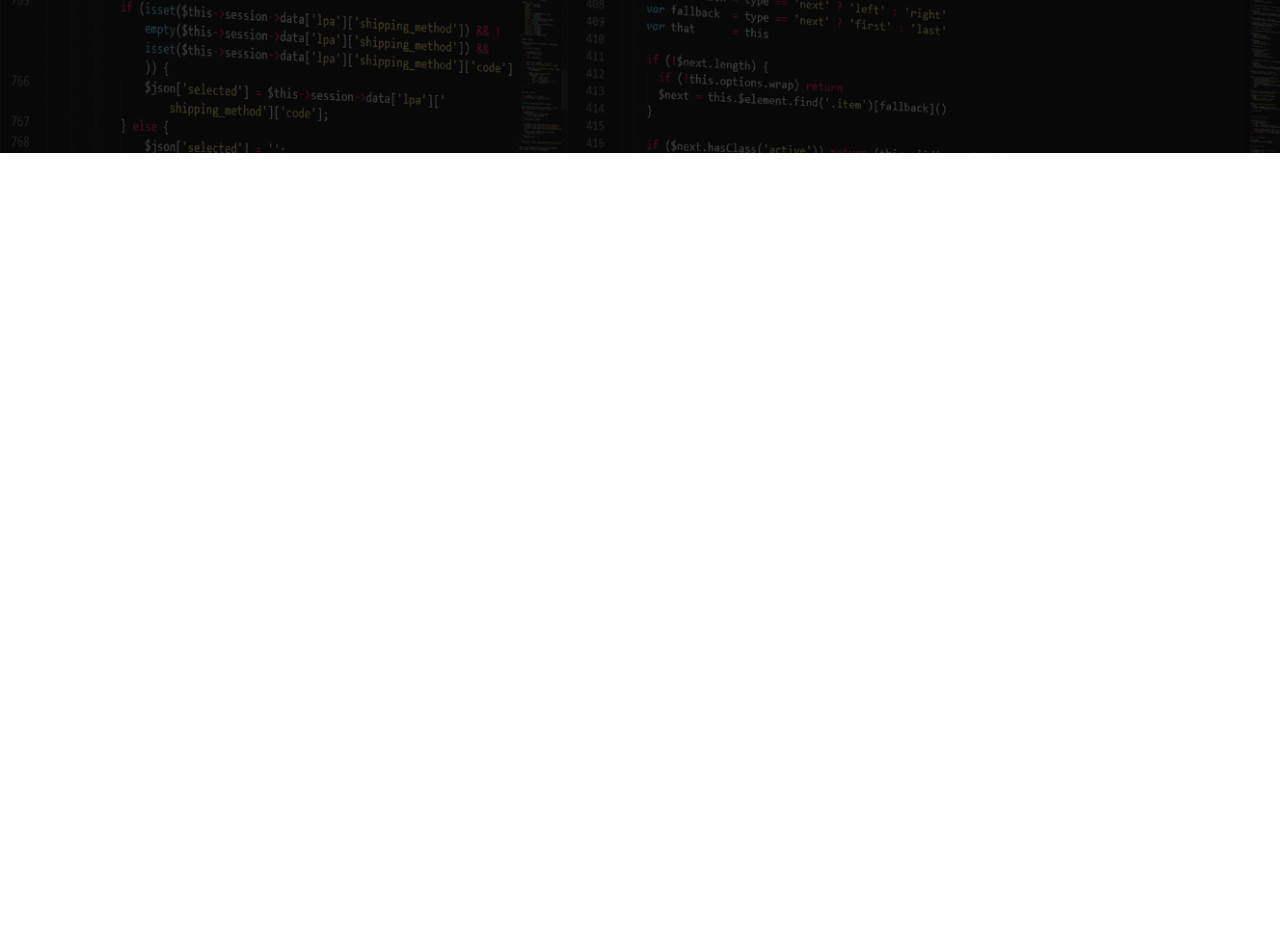
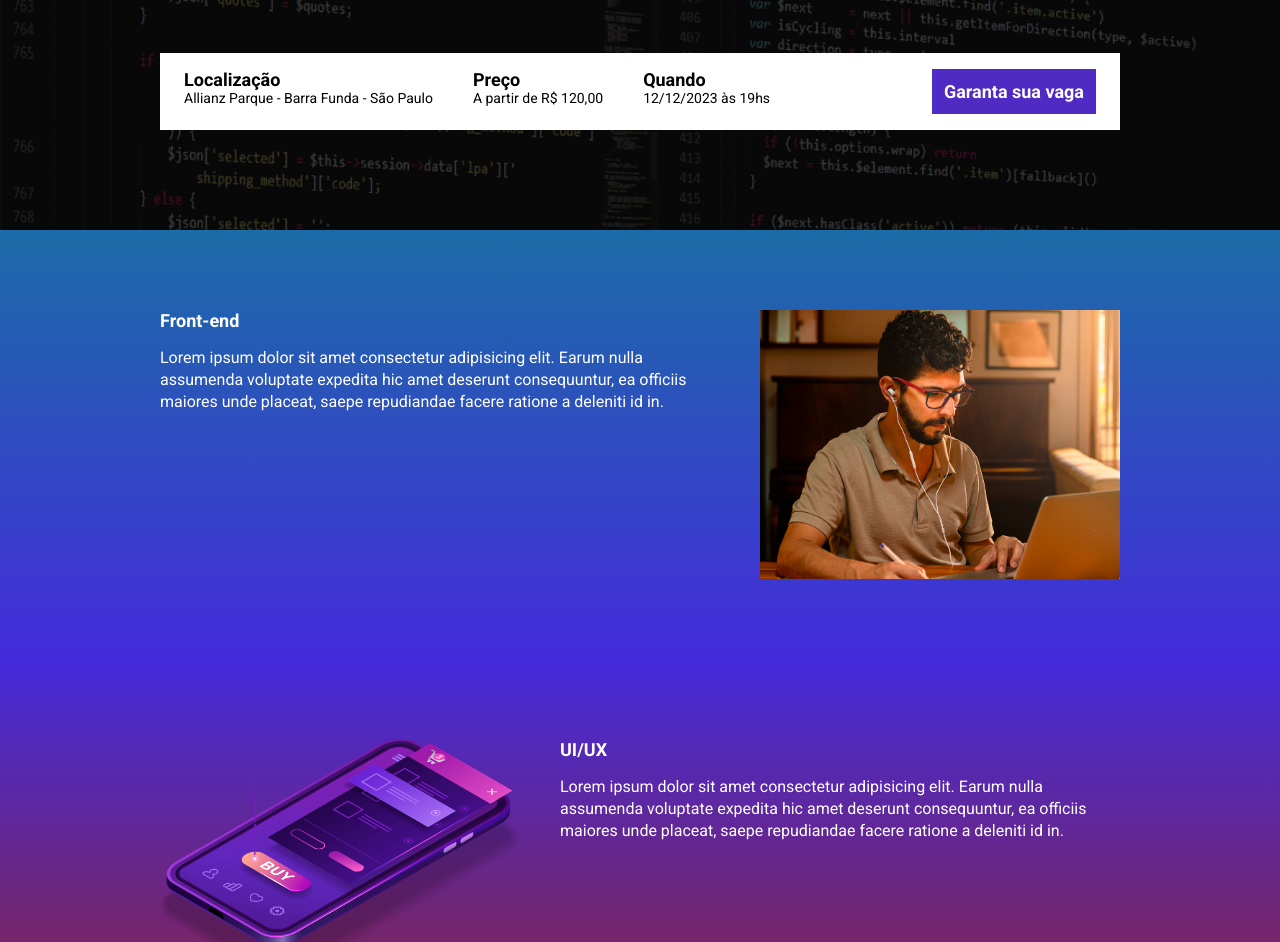
Before and after one commit to FernandoCalico/ebac_tech_talks, a website built with Parcel: page src/index.html in a window 1280 px wide. Shown: the part 331-1273 px from the top of the page. Before the commit the page ends 800 px from the top, so only its background shows below. Built offline with nearby package versions, Linux system fonts and the light colour scheme.

Commit message:
Finalizando o Projeto

```diff
--- a/package.json
+++ b/package.json
@@ -2,9 +2,9 @@
   "name": "ebac_talks",
   "version": "1.0.0",
   "description": "",
-  "main": "index.js",
   "scripts": {
     "dev": "parcel src/index.html src/styles/main.scss src/scripts/main.js",
+    "build": "parcel src/index.html",
     "test": "echo \"Error: no test specified\" && exit 1"
   },
   "author": "",
--- a/src/index.html
+++ b/src/index.html
@@ -8,6 +8,7 @@
     <link rel="preconnect" href="https://fonts.gstatic.com" crossorigin>
     <link href="https://fonts.googleapis.com/css2?family=Roboto:wght@400;700;900&display=swap" rel="stylesheet">
     <link rel="stylesheet" href="styles/main.scss">
+    <link rel="stylesheet" href="https://unpkg.com/aos@next/dist/aos.css"/>
     <title>EBAC Tech Talks</title>
 </head>
 <body>
@@ -15,10 +16,73 @@
         <div class="container">
             <img class="hero__logo" src="./images/ebac_logo.svg" alt="EBAC">
             <p class="hero__text">
-                O maior evento de tecnologia do Brasil começa em 10d 12h 20m 15s
+                O maior evento de tecnologia do Brasil começa em <br>
+                <span id="contador"></span>
             </p>
+            <div class="infos-bar">
+                <ul class="infos-bar__infos">
+                    <li class="infos-bar__infos__item">
+                        <b>Localização</b>
+                        Allianz Parque - Barra Funda - São Paulo
+                    </li>
+                    <li class="infos-bar__infos__item">
+                        <b>Preço</b>
+                        A partir de R$ 120,00
+                    </li>
+                    <li class="infos-bar__infos__item">
+                        <b>Quando</b>
+                        12/12/2023 às 19hs
+                    </li>
+                </ul>
+                <a class="button button--primary" href="">Garanta sua vaga</a>
+            </div>
         </div>
     </header>
+    <section class="event event--frontend">
+        <div class="container" data-aos="fade-right">
+            <div class="event__details">
+                <h2 class="event__details__title">Front-end</h2>
+                <p class="event__details__description">
+                    Lorem ipsum dolor sit amet consectetur adipisicing elit. Earum nulla assumenda voluptate expedita hic amet deserunt consequuntur, ea officiis maiores unde placeat, saepe repudiandae facere ratione a deleniti id in.
+                </p>
+            </div>
+            <img class="event__image" src="./images/frontend.png" alt="Front-end">
+        </div>
+    </section>
+    <section class="event event--ui-ux event--image-left">
+        <div class="container" data-aos="fade-left">
+            <div class="event__details">
+                <h2 class="event__details__title">UI/UX</h2>
+                <p class="event__details__description">
+                    Lorem ipsum dolor sit amet consectetur adipisicing elit. Earum nulla assumenda voluptate expedita hic amet deserunt consequuntur, ea officiis maiores unde placeat, saepe repudiandae facere ratione a deleniti id in.
+                </p>
+            </div>
+            <img class="event__image" src="./images/ui-ux.png" alt="UI/UX">
+        </div>
+    </section>
+    <section class="event event--data-science">
+        <div class="container" data-aos="fade-right">
+            <div class="event__details">
+                <h2 class="event__details__title">Data Science</h2>
+                <p class="event__details__description">
+                    Lorem ipsum dolor sit amet consectetur adipisicing elit. Earum nulla assumenda voluptate expedita hic amet deserunt consequuntur, ea officiis maiores unde placeat, saepe repudiandae facere ratione a deleniti id in.
+                </p>
+            </div>
+            <img class="event__image" src="./images/data.png" alt="Data Science">
+        </div>
+    </section>
+    <section class="event event--backend event--image-left">
+        <div class="container" data-aos="fade-left">
+            <div class="event__details">
+                <h2 class="event__details__title">Back-end</h2>
+                <p class="event__details__description">
+                    Lorem ipsum dolor sit amet consectetur adipisicing elit. Earum nulla assumenda voluptate expedita hic amet deserunt consequuntur, ea officiis maiores unde placeat, saepe repudiandae facere ratione a deleniti id in.
+                </p>
+            </div>
+            <img class="event__image" src="./images/backend.png" alt="Back-end">
+        </div>
+    </section>
+    <script src="https://unpkg.com/aos@next/dist/aos.js"></script>
     <script src="scripts/main.js"></script>
 </body>
 </html>
--- a/src/scripts/main.js
+++ b/src/scripts/main.js
@@ -1 +1,27 @@
-console.log('Olá Mundo!');
+AOS.init();
+
+const dataEvento = new Date('Dec 12, 2023 19:00:00');
+const timeStampEvento = dataEvento.getTime();
+
+const contaTempo = setInterval(function() {
+    const agora = new Date();
+    const timeStampAtual = agora.getTime();
+
+    const tempoAteEvento = timeStampEvento - timeStampAtual;
+    const diasMs = 1000 * 60 * 60 * 24;
+    const horasMs = 1000 * 60 * 60;
+    const minutosMs = 1000 * 60;
+
+    const diasAteEvento = Math.floor(tempoAteEvento/diasMs);
+    const horasAteEvento = Math.floor((tempoAteEvento % diasMs) / horasMs);
+    const minutosAteEvento = Math.floor((tempoAteEvento % horasMs) / minutosMs);
+    const segundosAteEvento = Math.floor((tempoAteEvento % minutosMs) / 1000);
+
+    document.getElementById('contador').innerHTML = `${diasAteEvento}d ${horasAteEvento}h ${minutosAteEvento}m ${segundosAteEvento}s`;
+
+    if (tempoAteEvento < 0) {
+        clearInterval(contaTempo);
+        document.getElementById('contador').innerHTML = 'EVENTO EXPIRADO!';
+    };
+
+}, 1000);
--- /dev/null
+++ b/src/styles/_event.scss
@@ -0,0 +1,65 @@
+@use 'variables';
+
+.event {
+    padding: 80px 0;
+
+    &--frontend {
+        background-image: linear-gradient(variables.$blue1, variables.$blue2);
+    }
+
+    &--ui-ux {
+        background-image: linear-gradient(variables.$blue2, variables.$pink);
+    }
+
+    &--data-science {
+        background-image: linear-gradient(variables.$pink, variables.$yellow);
+    }
+
+    &--backend {
+        background-image: linear-gradient(variables.$yellow, variables.$pink);
+    }
+
+    &--image-left {
+        .container {
+            flex-direction: row-reverse;
+        }
+    }
+
+    .container {
+        display: flex;
+        gap: 40px;
+    }
+
+    &__image {
+        max-width: 360px;
+    }
+
+    &__details {
+
+        &__title {
+            font-size: 18px;
+            font-weight: bold;
+            margin-bottom: 16px;
+        }
+
+        &__description {
+            font-size: 16px;
+            line-height: 22px;
+        }
+    }
+
+    @media (max-width: 640px) {
+        .container {
+            display: block;
+        }
+
+        &__image {
+            width: 100%;
+        }
+
+        &__details {
+            margin-right: 0;
+            margin-bottom: 16px;
+        }
+    }
+}
--- a/src/styles/_hero.scss
+++ b/src/styles/_hero.scss
@@ -1,3 +1,5 @@
+@use 'variables';
+
 .hero{
     padding-top: 64px;
     padding-bottom: 100px;
@@ -16,7 +18,7 @@
         left: 0;
         width: 100%;
         height: 100%;
-        background-color: #000;
+        background-color: variables.$secondaryTextColor;
         content: '';
         opacity: .7;
     }
--- /dev/null
+++ b/src/styles/_variables.scss
@@ -0,0 +1,8 @@
+$textColor: #fff;
+$secondaryTextColor: #000;
+
+$blue1: #1b6ca7;
+$blue2: #442bdb;
+$pink: #89223b;
+$yellow: #9c791d;
+$purple: #4F2AC3;
--- /dev/null
+++ b/src/styles/components/_buttons.scss
@@ -0,0 +1,26 @@
+@use '../variables';
+
+.button{
+    padding: 12px;
+    font-size: 18px;
+    font-weight: bold;
+    text-decoration: none;
+    text-align: center;
+    white-space: nowrap;
+
+    &--primary{
+        color: variables.$textColor;
+        background-color: variables.$purple;
+    }
+
+    @media (max-width: 640px) {
+        display: block;
+        width: 100%;
+        justify-content: center;
+    }
+
+    @media (max-width: 1024px) {
+        display: flex;
+        align-items: center;
+    }
+}
--- /dev/null
+++ b/src/styles/components/_infos_bar.scss
@@ -0,0 +1,43 @@
+@use '../variables';
+
+.infos-bar{
+    padding: 16px 24px;
+    background-color: variables.$textColor;
+    display: flex;
+    justify-content: space-between;
+
+    &__infos{
+        display: flex;
+        gap: 40px;
+
+        &__item{
+            font-size: 14px;
+            color: variables.$secondaryTextColor;
+
+            b{
+                font-size: 18px;
+                display: block;
+                color: variables.$secondaryTextColor;
+            }
+        }
+    }
+
+    @media (max-width: 640px) {
+        display: block;
+
+        &__infos{
+            display: block;
+
+            &__item{
+                margin-bottom: 24px;
+            }
+        }
+    }
+
+    @media (max-width: 1024px) {
+        &__infos{
+            gap: 16px;
+        }
+    }
+
+}
--- a/src/styles/main.scss
+++ b/src/styles/main.scss
@@ -1,11 +1,16 @@
+@use 'variables';
 @use 'hero';
+@use 'components/infos_bar';
+@use 'components/buttons';
+@use 'event';
 
 *{
     margin: 0;
     padding: 0;
     box-sizing: border-box;
     font-family: roboto, sans-serif;
-    color: #fff;
+    color: variables.$textColor;
+    list-style: none;
 }
 
 .container {
```
